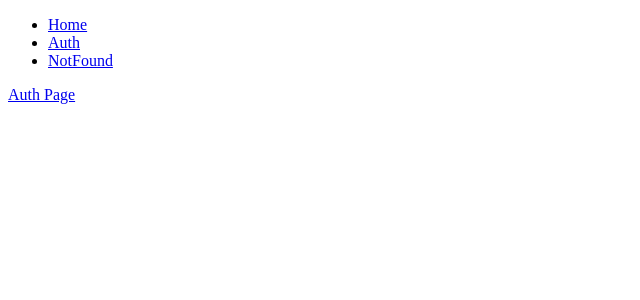
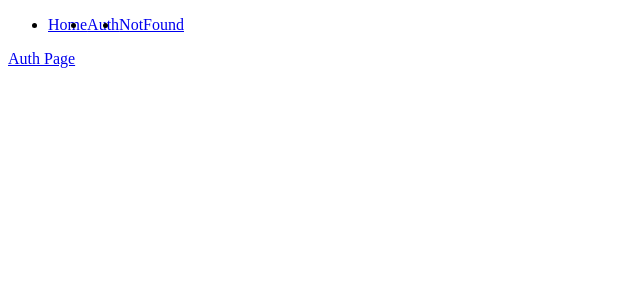
Before and after one commit to sourcemap-team/react-modular-architecture, a React app: page / in a window 1280 px wide. Shown: the top 300 px of the page, without its empty margins (0-640 px from the left). Built offline with nearby package versions, Linux system fonts and the light colour scheme.

Commit message:
init routing

```diff
--- /dev/null
+++ b/src/AppLayout.tsx
@@ -0,0 +1,22 @@
+/*
+ * @docs
+ * react-router-dom https://reactrouter.com/docs/en/v6/getting-started/tutorial
+ *
+ * */
+import React from 'react'
+import { Outlet } from 'react-router-dom'
+
+import TopMenu from './ui/TopMenu/TopMenu'
+
+const AppLayout = () => {
+  return (
+    <div>
+      <TopMenu />
+      <div>
+        <Outlet />
+      </div>
+    </div>
+  )
+}
+
+export default AppLayout
--- a/src/App.tsx
+++ b/src/AppRouter.tsx
@@ -7,17 +7,18 @@ import React from 'react'
 
 import { BrowserRouter, Route, Routes } from 'react-router-dom'
 
-import AuthPage from './pages/auth/pages/Auth'
-import HomePage from './pages/auth/pages/Home'
-import TopMenu from './ui/TopMenu/TopMenu'
+import AppLayout from './AppLayout'
+import AuthPage from './core/pages/auth/Index'
+import HomePage from './core/pages/home/Index'
 
-const App = () => {
+const AppRouter = () => {
   return (
     <BrowserRouter>
-      <TopMenu />
       <Routes>
-        <Route path="/" element={<HomePage />} />
-        <Route path="/auth" element={<AuthPage />} />
+        <Route path="/" element={<AppLayout />}>
+          <Route path="/" element={<HomePage />} />
+        </Route>
+        <Route path="auth" element={<AuthPage />} />
         <Route
           path="*"
           element={
@@ -31,4 +32,4 @@ const App = () => {
   )
 }
 
-export default App
+export default AppRouter
--- a/src/ui/TopMenu/TopMenu.tsx
+++ b/src/ui/TopMenu/TopMenu.tsx
@@ -12,7 +12,7 @@ function TopMenu() {
 
   return (
     <nav>
-      <ul>
+      <ul style={{ display: 'flex' }}>
         <li>
           <NavLink to="/" style={({ isActive }) => (isActive ? activeStyle : undefined)}>
             Home
```
Also changed, not shown: src/index.tsx (+6 -6 lines), src/core/pages/auth/Index.tsx (renamed from src/pages/auth/pages/Auth.tsx), src/core/pages/home/Index.tsx (renamed from src/pages/auth/pages/Home.tsx), src/modules/marketplace/index.ts (added), src/modules/marketplace/pages/index.ts (added).
